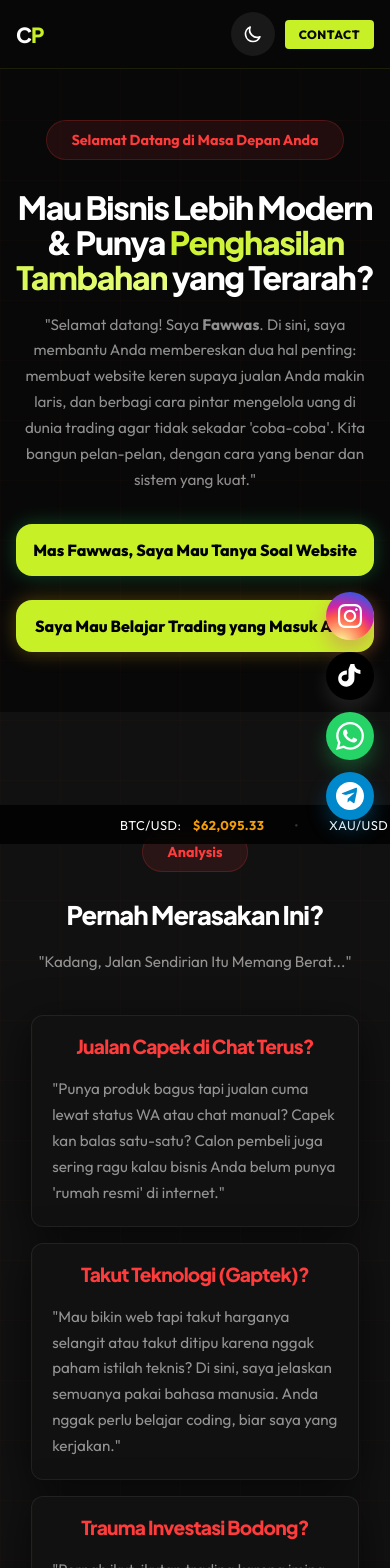
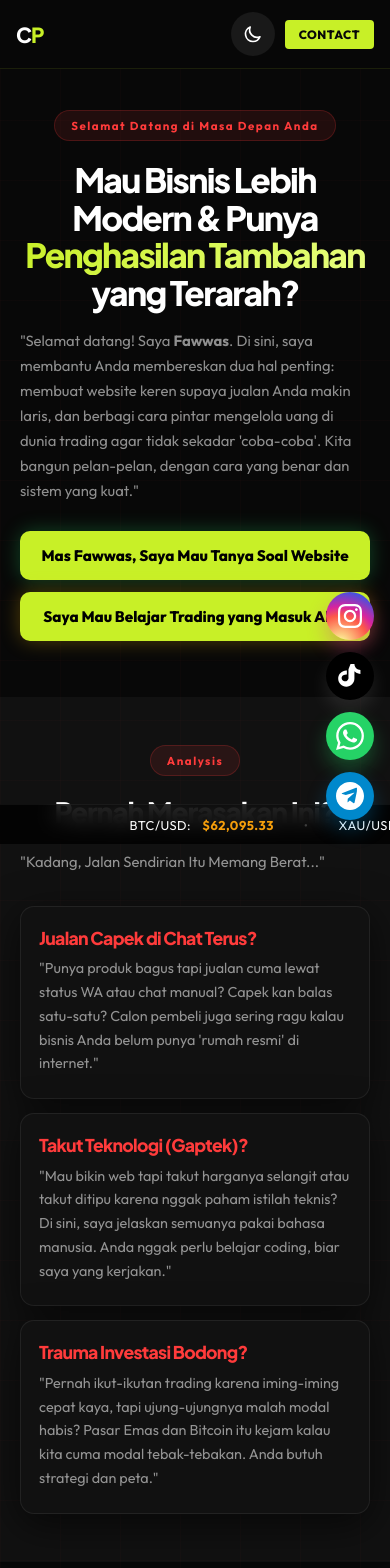
Before and after one commit to Dababah/COREPAWAS, a Next.js app: page / in a window 390 px wide. Shown: the top 1568 px of the page. Built offline with nearby package versions, Linux system fonts and the light colour scheme.

Commit message:
Expert mobile UX: precise layouts for all 5 pages with professional spacing and hierarchy

```diff
--- a/src/app/about/about.module.css
+++ b/src/app/about/about.module.css
@@ -157,10 +157,90 @@
 }
 
 @media (max-width: 768px) {
-  .container { padding-top: 120px; }
-  .promiseGrid { grid-template-columns: 1fr; }
-  .detailBox { padding: 24px; }
-  .hero h1 { font-size: 2.2rem; }
-  .principleSection h2 { font-size: 2rem; }
-  .principleSection { padding: 60px 20px; }
+  .container { padding: 96px 20px 48px; }
+
+  /* Hero */
+  .hero {
+    grid-template-columns: 1fr;
+    gap: 24px;
+    text-align: center;
+    margin-bottom: 56px;
+  }
+  .imageWrapper {
+    max-width: 260px;
+    margin: 0 auto;
+    order: -1;
+    aspect-ratio: 3/4;
+    border-radius: 24px;
+  }
+  .heroContent h1 {
+    font-size: 1.8rem;
+    margin-bottom: 16px;
+  }
+  .story {
+    font-size: 0.95rem;
+    line-height: 1.7;
+    color: var(--text-muted);
+    text-align: center;
+    margin-bottom: 24px;
+  }
+
+  /* Principle section */
+  .principleSection {
+    padding: 36px 20px;
+    margin-bottom: 56px;
+    border-radius: 20px;
+  }
+  .principleSection h2 {
+    font-size: 1.6rem;
+    line-height: 1.15;
+  }
+  .principleText {
+    font-size: 0.95rem;
+  }
+
+  /* Story grid */
+  .storyGrid {
+    grid-template-columns: 1fr;
+    gap: 32px;
+    margin-bottom: 56px;
+  }
+  .storyCard h3 {
+    font-size: 1.5rem;
+    margin-bottom: 16px;
+  }
+
+  /* Services detail */
+  .servicesDetail { margin-bottom: 56px; }
+  .detailGrid {
+    grid-template-columns: 1fr;
+    gap: 16px;
+    margin-top: 28px;
+  }
+  .detailBox {
+    padding: 22px 18px;
+    border-radius: 14px;
+  }
+  .detailBox h3 {
+    font-size: 1.3rem;
+    margin-bottom: 20px;
+  }
+  .pointList { gap: 18px; }
+  .pointItem h4 { font-size: 1rem; }
+
+  /* Lifestyle */
+  .lifestyleSection {
+    grid-template-columns: 1fr;
+    gap: 28px;
+    margin-bottom: 56px;
+  }
+
+  /* Promise */
+  .promiseSection { margin-bottom: 56px; }
+  .promiseGrid {
+    grid-template-columns: 1fr;
+    gap: 14px;
+    margin-top: 28px;
+  }
+  .promiseCard { padding: 22px 18px; }
 }
--- a/src/app/digital/digital.module.css
+++ b/src/app/digital/digital.module.css
@@ -236,16 +236,115 @@
   font-size: 0.9rem;
 }
 
+/* ====== MOBILE EXPERT LAYOUT ====== */
 @media (max-width: 768px) {
-  .container { padding: 100px 16px 40px; }
-  .importanceGrid, .servicesGrid, .processGrid, .offerGrid { grid-template-columns: 1fr; gap: 20px; }
-  .title { font-size: 2.2rem; text-align: center; line-height: 1.1; }
-  .subtitle { font-size: 1rem; text-align: center; margin-bottom: 30px; }
-  .ctaBtn { width: 100%; text-align: center; padding: 16px; font-size: 1rem; }
-  .sectionHeader h2 { font-size: 1.8rem; line-height: 1.2; }
-  .importanceCard, .serviceCard { padding: 24px; border: 1px solid var(--surface-border); border-radius: 16px; background: var(--surface); }
-  .importanceCard h3, .serviceCard h3 { text-align: center; font-size: 1.3rem; }
-  .techSection { padding: 40px 0; }
-  .techGrid { gap: 32px; }
-  .finalCta h2 { font-size: 2rem; }
+  .container {
+    padding: 100px 20px 48px;
+  }
+  /* Hero */
+  .hero { margin-bottom: 56px; }
+  .title {
+    font-size: 2rem;
+    line-height: 1.12;
+    text-align: center;
+    letter-spacing: -0.05em;
+  }
+  .subtitle {
+    font-size: 0.95rem;
+    text-align: center;
+    margin-bottom: 28px;
+    line-height: 1.7;
+  }
+  .ctaBtn {
+    display: block;
+    width: 100%;
+    text-align: center;
+    padding: 15px 20px;
+    font-size: 0.95rem;
+    border-radius: 10px;
+  }
+
+  /* Section headers */
+  .sectionHeader {
+    margin-bottom: 28px;
+  }
+  .sectionHeader h2 {
+    font-size: 1.65rem;
+    line-height: 1.15;
+  }
+  .sectionHeader p {
+    font-size: 0.9rem;
+  }
+
+  /* Grids - all single column */
+  .importanceGrid, .servicesGrid, .offerGrid {
+    grid-template-columns: 1fr;
+    gap: 14px;
+  }
+  .processGrid {
+    grid-template-columns: 1fr 1fr;
+    gap: 12px;
+  }
+
+  /* Card internals */
+  .importanceCard, .serviceCard {
+    padding: 22px 18px;
+    border-radius: 14px;
+  }
+  .importanceCard h3 {
+    font-size: 1.1rem;
+    text-align: left;
+    margin-bottom: 10px;
+  }
+  .serviceCard h3 {
+    font-size: 1.1rem;
+    text-align: left;
+  }
+
+  /* Section spacing */
+  .importanceSection, .servicesSection, .processSection, .offerSection {
+    margin-bottom: 48px;
+  }
+
+  /* Tech section */
+  .techSection {
+    padding: 32px 0;
+    margin-bottom: 48px;
+  }
+  .techGrid {
+    grid-template-columns: 1fr;
+    gap: 28px;
+  }
+  .techList {
+    grid-template-columns: 1fr 1fr;
+    gap: 16px;
+  }
+  .techItem h4 { font-size: 0.95rem; }
+  .techVisual {
+    aspect-ratio: 16/9;
+    border-radius: 16px;
+  }
+
+  /* Process cards */
+  .processCard {
+    padding: 20px 16px;
+  }
+  .processNumber {
+    font-size: 2rem;
+    top: 12px;
+    right: 12px;
+  }
+  .processCard h3 { font-size: 1rem; }
+
+  /* Offer cards */
+  .offerCard {
+    padding: 22px;
+    border-radius: 14px;
+  }
+
+  /* Final CTA */
+  .finalCta {
+    padding: 48px 20px;
+  }
+  .finalCta h2 { font-size: 1.75rem; }
 }
--- a/src/app/financial/financial.module.css
+++ b/src/app/financial/financial.module.css
@@ -245,14 +245,113 @@
   line-height: 1.6;
 }
 
+/* ====== MOBILE EXPERT LAYOUT ====== */
 @media (max-width: 768px) {
-  .container { padding: 80px 16px 40px; }
-  .problemGrid, .bentoGrid, .flowGrid, .valueGrid { grid-template-columns: 1fr; gap: 12px; }
-  .title { font-size: 1.8rem; }
-  .subtitle { font-size: 0.9rem; margin-bottom: 24px; }
-  .sectionHeader { margin-bottom: 32px; }
-  .trustSection { padding: 24px 16px; margin-bottom: 60px; }
-  .trustGrid { gap: 24px; }
-  .problemSection, .strategySection, .flowSection { margin-bottom: 60px; }
-  .finalCta { padding: 60px 20px; }
+  .container {
+    padding: 100px 20px 48px;
+  }
+
+  /* Hero */
+  .hero { margin-bottom: 56px; }
+  .title {
+    font-size: 2rem;
+    line-height: 1.12;
+    letter-spacing: -0.05em;
+    color: var(--foreground);
+  }
+  .subtitle {
+    font-size: 0.9rem;
+    margin-bottom: 24px;
+    line-height: 1.7;
+  }
+  .goldBtn {
+    display: block;
+    width: 100%;
+    text-align: center;
+    padding: 15px;
+    font-size: 0.95rem;
+    border-radius: 10px;
+  }
+
+  /* Section headers */
+  .sectionHeader {
+    margin-bottom: 28px;
+  }
+  .sectionHeader h2 {
+    font-size: 1.65rem;
+    line-height: 1.15;
+  }
+
+  /* Grids */
+  .problemGrid {
+    grid-template-columns: 1fr;
+    gap: 14px;
+  }
+  .bentoGrid {
+    grid-template-columns: 1fr;
+    gap: 14px;
+  }
+  .bentoMain {
+    grid-column: span 1;
+  }
+  .flowGrid {
+    grid-template-columns: 1fr 1fr;
+    gap: 12px;
+  }
+  .valueGrid {
+    grid-template-columns: 1fr;
+    gap: 14px;
+    margin-bottom: 48px;
+  }
+
+  /* Cards */
+  .problemCard {
+    padding: 22px 18px;
+    border-radius: 14px;
+  }
+  .problemCard h3 {
+    font-size: 1.05rem;
+    text-align: left;
+    margin-bottom: 10px;
+  }
+  .bentoCard {
+    padding: 22px 18px;
+    border-radius: 14px;
+  }
+  .bentoCard h3 {
+    font-size: 1.15rem;
+    margin-bottom: 10px;
+  }
+  .flowCard {
+    padding: 18px 14px;
+    border-radius: 12px;
+  }
+  .valueCard {
+    padding: 22px 18px;
+  }
+
+  /* Trust section */
+  .trustSection {
+    padding: 28px 20px;
+    margin-bottom: 48px;
+    border-radius: 20px;
+  }
+  .trustGrid {
+    grid-template-columns: 1fr;
+    gap: 28px;
+  }
+  .trustPoints { gap: 24px; }
+  .trustItem h4 { font-size: 1rem; }
+
+  /* Section spacing */
+  .problemSection, .strategySection, .flowSection {
+    margin-bottom: 48px;
+    padding: 0;
+  }
+
+  /* Final CTA */
+  .finalCta {
+    padding: 48px 20px;
+  }
+  .finalCta h2 { font-size: 1.75rem; }
 }
--- a/src/app/globals.css
+++ b/src/app/globals.css
@@ -164,15 +164,31 @@ a { color: inherit; text-decoration: none; }
 
 /* ======== MOBILE ======== */
 @media (max-width: 768px) {
-  h1 { font-size: 2rem !important; line-height: 1.15; }
-  h2 { font-size: 1.6rem !important; }
-  h3 { font-size: 1.2rem !important; }
-  p  { font-size: 0.95rem !important; }
+  /* Base typography — let page CSS take finer control */
+  h1 { font-size: clamp(1.75rem, 6.5vw, 2.2rem); line-height: 1.1; }
+  h2 { font-size: clamp(1.4rem, 5vw, 1.8rem); line-height: 1.15; }
+  h3 { font-size: clamp(1rem, 4vw, 1.25rem); }
+  p  { font-size: 0.925rem; line-height: 1.7; }
 
-  .glass, .bento {
-    padding: 20px !important;
-    border-radius: 12px;
+  /* Text alignment: headings center, body left */
+  h1, h2 { text-align: center; }
+  p { text-align: left; }
+
+  /* Cards breathe comfortably */
+  .glass { padding: 22px 18px !important; border-radius: 16px; }
+  .bento { padding: 22px 18px !important; border-radius: 16px; }
+
+  /* Disable animations on low-power mobile */
+  @media (prefers-reduced-motion: reduce) {
+    * { animation: none !important; transition: none !important; }
   }
+}
+
+@media (max-width: 375px) {
+  /* Smallest screens */
+  h1 { font-size: 1.6rem; }
+  h2 { font-size: 1.35rem; }
+  .glass, .bento { padding: 18px 14px !important; }
 }
 
 /* ======== SCROLLBAR ======== */
--- a/src/app/page.module.css
+++ b/src/app/page.module.css
@@ -234,20 +234,128 @@
   margin-bottom: 15px;
 }
 
-/* Responsive */
+/* ====== MOBILE EXPERT LAYOUT ====== */
 @media (max-width: 768px) {
-  .sectionContainer { padding: 40px 16px; }
-  .problemGrid, .bonusGrid { grid-template-columns: 1fr; gap: 16px; }
-  .problemCard h3, .bonusCard h3 { text-align: center; }
-  .problemCard p, .bonusCard p { text-align: left; }
-  .title { font-size: 1.8rem; margin-bottom: 16px; text-align: center; }
-  .story { font-size: 0.95rem; margin-bottom: 32px; text-align: center; line-height: 1.6; }
-  .hero { padding: 120px 16px 60px; }
-  .btnGreen, .btnGold { width: 100%; justify-content: center; padding: 16px; }
-  .sectionHeader { margin-bottom: 40px; }
-  .solutionContent { gap: 32px; }
-  .solutionText h2 { margin-bottom: 16px; }
-  .featureItem { text-align: left; }
-  .featureItem h4 { text-align: left; }
-  .expertGrid { gap: 32px; }
+  /* Hero */
+  .hero {
+    padding: 110px 20px 56px;
+    text-align: center;
+    gap: 0;
+  }
+  .badge {
+    font-size: 0.72rem;
+    padding: 7px 16px;
+    letter-spacing: 1.5px;
+    margin-bottom: 20px;
+  }
+  .title {
+    font-size: 2.1rem;
+    line-height: 1.12;
+    margin-bottom: 16px;
+    letter-spacing: -0.05em;
+  }
+  .story {
+    font-size: 0.95rem;
+    line-height: 1.7;
+    margin-bottom: 28px;
+    color: rgba(255,255,255,0.6);
+    text-align: center;
+    max-width: 100%;
+  }
+  .ctaGroup {
+    flex-direction: column;
+    gap: 12px;
+    width: 100%;
+  }
+  .btnGreen, .btnGold {
+    width: 100%;
+    justify-content: center;
+    padding: 15px 20px;
+    font-size: 0.95rem;
+    border-radius: 10px;
+  }
+
+  /* Sections */
+  .sectionContainer {
+    padding: 48px 20px;
+  }
+  .sectionHeader {
+    margin-bottom: 32px;
+  }
+  .sectionHeader h2 {
+    font-size: 1.75rem;
+    line-height: 1.15;
+  }
+
+  /* Problem & Bonus grid */
+  .problemSection {
+    padding: 48px 20px;
+  }
+  .problemGrid, .bonusGrid {
+    grid-template-columns: 1fr;
+    gap: 14px;
+  }
+  .problemCard, .bonusCard {
+    padding: 24px 20px;
+    border-radius: 14px;
+  }
+  .problemCard h3 {
+    font-size: 1.1rem;
+    margin-bottom: 10px;
+    text-align: left;
+  }
+  .problemCard p, .bonusCard p {
+    font-size: 0.9rem;
+    text-align: left;
+    line-height: 1.65;
+  }
+
+  /* Solution section */
+  .solutionSection { padding: 48px 20px; }
+  .solutionContent {
+    grid-template-columns: 1fr;
+    gap: 28px;
+  }
+  .solutionText h2 {
+    font-size: 1.6rem;
+    margin-bottom: 12px;
+    text-align: left;
+  }
+  .featureList {
+    grid-template-columns: 1fr;
+    gap: 12px;
+    margin-top: 20px;
+  }
+  .featureItem {
+    padding: 16px;
+    text-align: left;
+  }
+  .featureItem h4 {
+    font-size: 1rem;
+    text-align: left;
+  }
+  .solutionVisual {
+    border-radius: 16px;
+    aspect-ratio: 16/9;
+  }
+
+  /* Expert section */
+  .expertSection { padding: 48px 20px; }
+  .expertGrid {
+    grid-template-columns: 1fr;
+    gap: 28px;
+  }
+  .expertInfo h2 {
+    font-size: 1.6rem;
+    margin-bottom: 16px;
+  }
+  .expertPoints { gap: 20px; }
+  .expertPoint h4 { font-size: 1.05rem; }
+
+  /* Value section */
+  .valueSection { padding: 48px 20px; }
+  .bonusCard h3 {
+    text-align: left;
+    font-size: 1.1rem;
+  }
 }
```
Also changed, not shown: src/app/journal/journal.module.css (+73 -6 lines).
